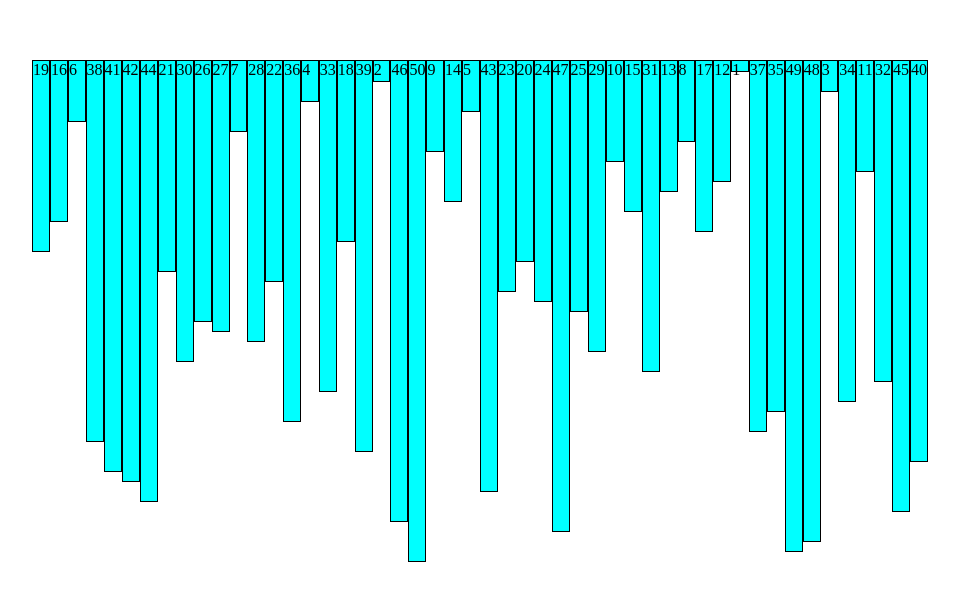
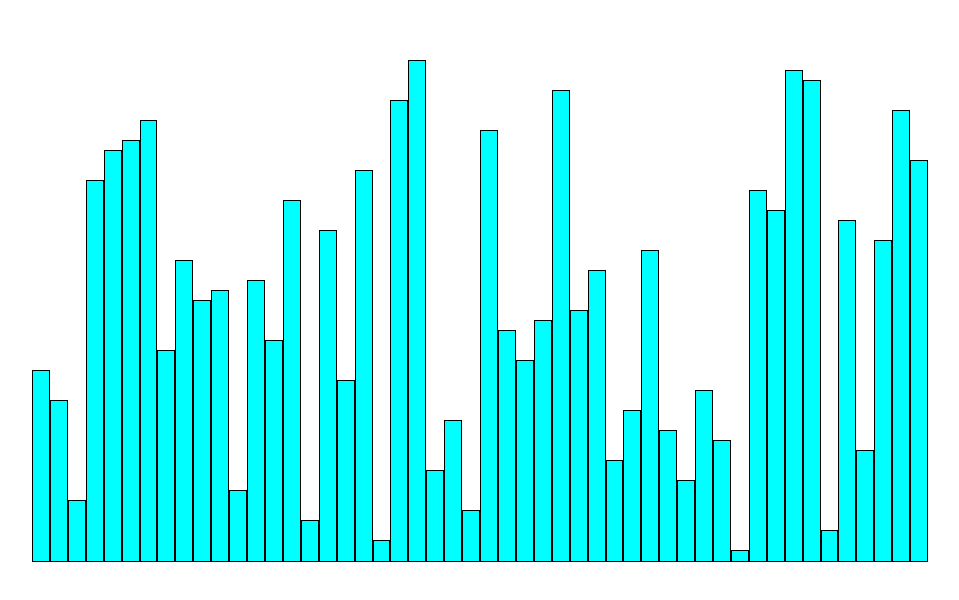
Before and after one commit to DasherDo/sorting-algorithm-visualizer, a React (Create React App) app: page / in a window 1280 px wide. Shown: the part 180-780 px from the top of the page, without its empty margins (168-1127 px from the left). Built offline with nearby package versions, Linux system fonts and the light colour scheme.

Commit message:
array styling

```diff
--- a/src/components/Main/Array.css
+++ b/src/components/Main/Array.css
@@ -9,4 +9,5 @@
     width: 70vw;
     margin-top: 30vh;
     margin-left: 15vw;
+    align-items: flex-end;
 }
--- a/src/components/Main/ShuffleArray.js
+++ b/src/components/Main/ShuffleArray.js
@@ -24,7 +24,7 @@ function ShuffleArray (len) {
     console.log(arr)
 
     //Puts each array item into it's own div with height proportional to the number
-    let output = arr.map(item => <div className='item' style={{height:`${item * 10}px`, bottom:'0px'}}> {item} </div>)
+    let output = arr.map(item => <div className='item' style={{height:`${item * 10}px`}}></div>)
 
     return (
         <div className='array'>
```
